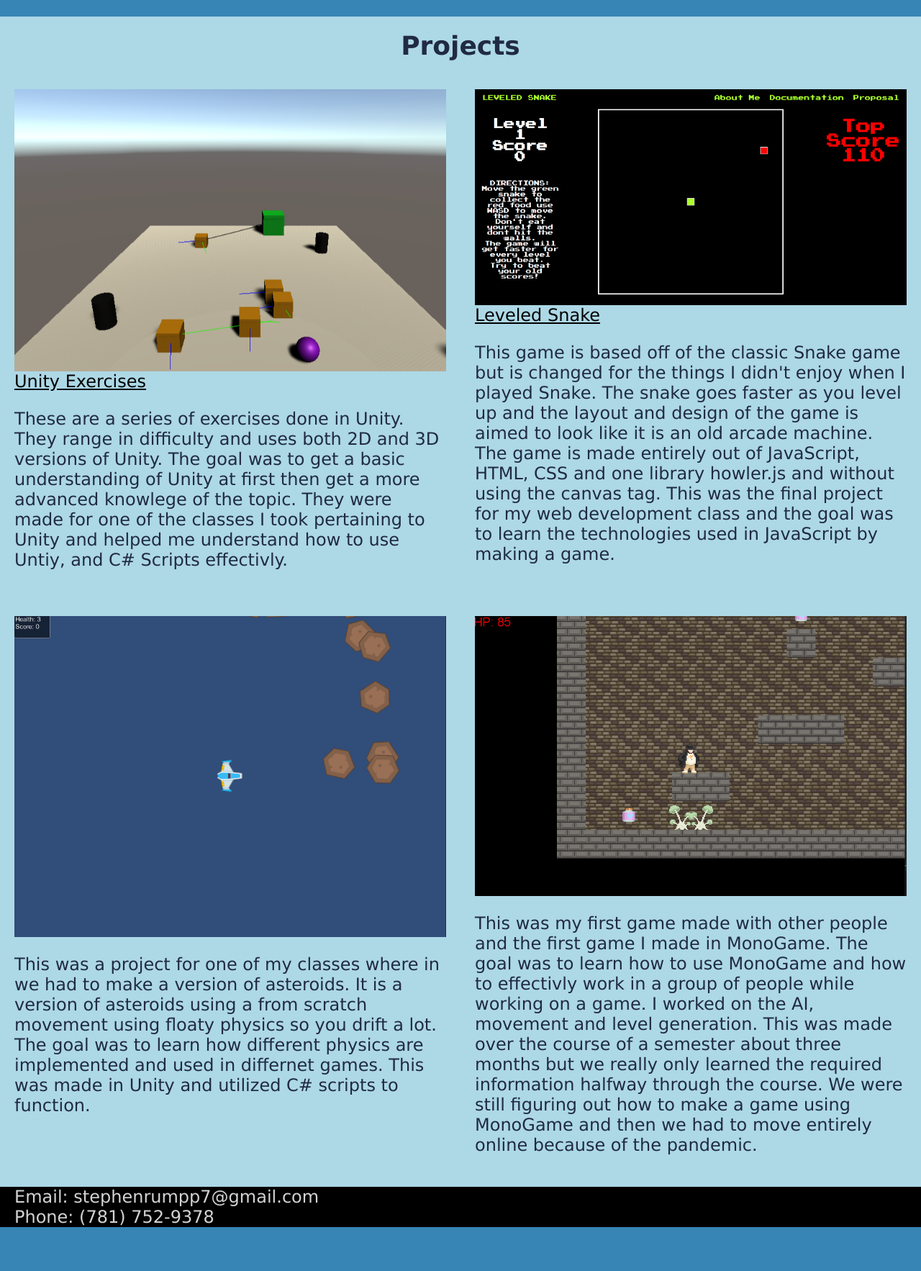
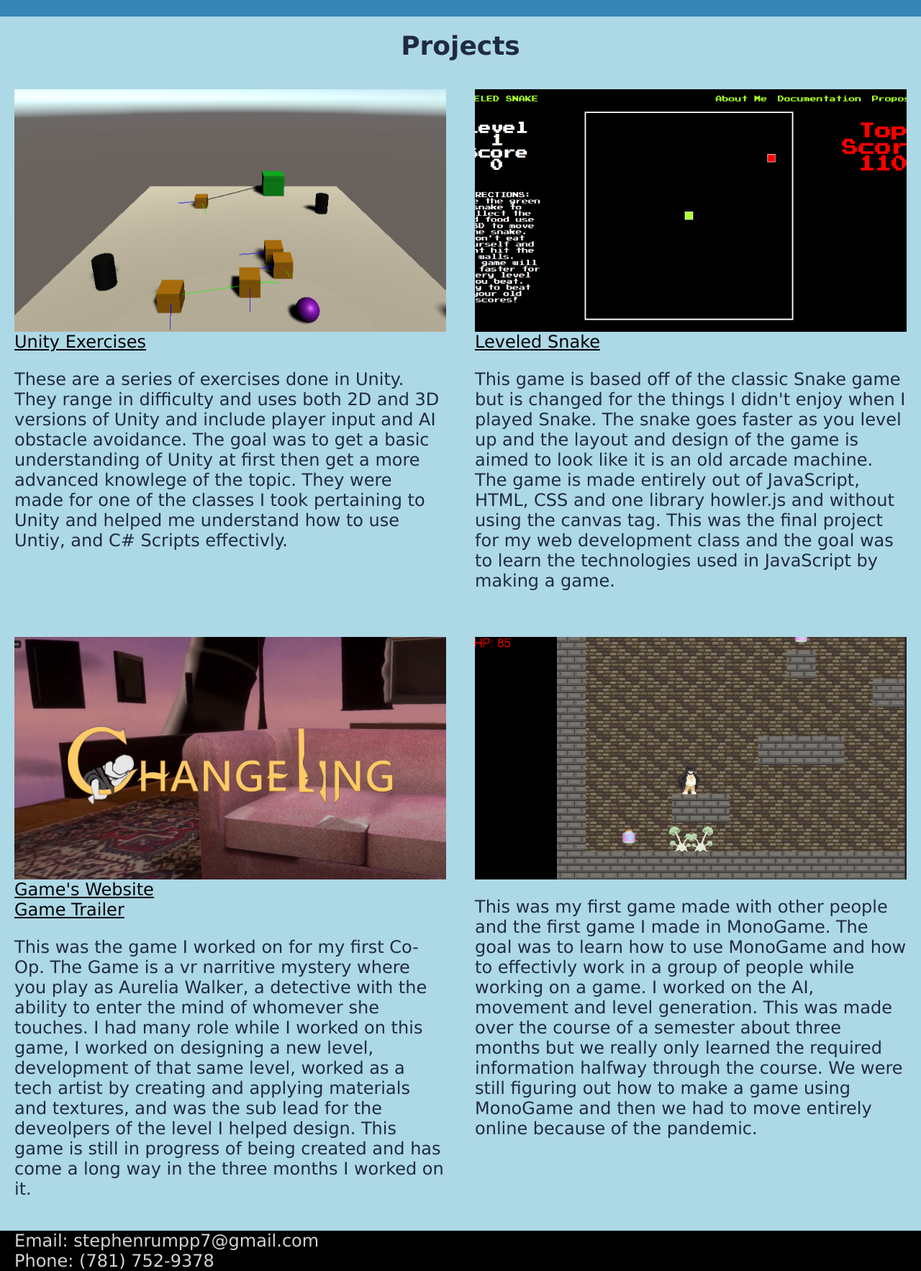
Before and after one commit to RegularStiv/235, a plain HTML site: page portfolio/index.html in a window 1280 px wide. Shown: the part 1000-2766 px from the top of the page at 72% size. Before the commit the page ends 2705 px from the top, so only its background shows below. Drawn offline with Linux system fonts and the light colour scheme.

Commit message:
updated portfolio

```diff
--- a/portfolio/css/style.css
+++ b/portfolio/css/style.css
@@ -276,8 +276,8 @@ footer a:hover{
         grid-template-areas: "navbar button";
     }
     .dropdown{
-        display: initial;
         position: relative;
+        display: inline-block;
         justify-self: center;
         padding-left:25px;
         padding-right:25px;
@@ -285,7 +285,6 @@ footer a:hover{
     .dropbtn {
         background-color: black;
         color: lightgray;
-
         grid-area: button;
         padding: 22px;
         font-size: 25px;
@@ -298,7 +297,8 @@ footer a:hover{
         right: 0px;
         top: 75px;
         background-color: #f1f1f1;
-        min-width: 153px;
+        width: 100%;
+        overflow: auto;
         box-shadow: 0px 8px 16px 0px rgba(0,0,0,0.2);
         z-index: 1;
       }
--- a/portfolio/index.html
+++ b/portfolio/index.html
@@ -30,12 +30,11 @@
           </div>
     </header>
     <section class = "wrapper">
-        <h1 id = "tag">Coding is my passion</h1>
+        <h1 id = "tag">Coding is my Passion</h1>
         <img id = "about-me-pic" src = "media/ME.jpg" alt = "picture of me">
         <div id = "about-me">
-            I am a Game Developer and Front End Developer from Boston, Massachusetts.
+            I am a Game Developer and Front End Developer from Dedham, Massachusetts.
             I enjoy taking new ideas and turning them into games and stories as well.
-            Sometimes I find it fun to make fake websites for games or stories I really enjoy.
             Outside of coding I enjoy reading comics, playing video games with friends and cooking.
         </div>
         <img id = "about-me-pic-small" src = "media/cropped-me.jpg" alt = "smaller picture of me">
@@ -52,14 +51,15 @@
                 <li>C++</li>
                 <li>HTML</li>
                 <li>CSS</li>
+                <li>JavaScript</li>
                 <li>Java</li>
-                <li>JavaScript</li>
             </ul>
         </div>
         <div id = "software">
             <ul class = "flex">
                 <li id = "topl">Software</li>
                 <li>Unity</li>
+                <li>Unreal Engine</li>
                 <li>Visual Studio</li>
                 <li>Visual Studio Code</li>
                 <li>Git</li>
@@ -76,43 +76,62 @@
     <section id = "projects">
         <h2 id = "section-project">Projects</h2>
         <div class = "textbox" >
-            <img id = "one" src = "media/exercise.PNG" alt = "temp img">
+            <img id = "one" src = "media/exerciseWideScreen.png" alt = "temp img">
             <a href = "https://igme-202.github.io/exercises-RegularStiv/">Unity Exercises</a>
             <p id = "one-text">
                 These are a series of exercises done in Unity.
-                They range in difficulty and uses both 2D and 3D versions of Unity.
-                The goal was to get a basic understanding of Unity at first then get a more advanced knowlege of the topic.
+                They range in difficulty and uses both 2D and 3D versions of Unity
+                and include player input and AI obstacle avoidance.
+                The goal was to get a basic understanding of Unity at first then get a
+                more advanced knowlege of the topic.
                 They were made for one of the classes I took pertaining to Unity
                 and helped me understand how to use Untiy, and C# Scripts effectivly.
             </p>
         </div>
         <div class = "textbox" >
-            <img id = "two" src = "media/snake.PNG" alt = "temp img">
+            <img id = "two" src = "media/snakeWideScreen.png" alt = "temp img">
             <a href = "https://people.rit.edu/sar7743/235/project3/">Leveled Snake</a>
             <p id = "two-text">
-                This game is based off of the classic Snake game but is changed for the things I didn't enjoy when I played Snake.
-                The snake goes faster as you level up and the layout and design of the game is aimed to look like it is an old arcade machine.
-                The game is made entirely out of JavaScript, HTML, CSS and one library howler.js and without using the canvas tag.
-                This was the final project for my web development class and the goal was to learn the technologies used in JavaScript by making a game.
+                This game is based off of the classic Snake game but is changed
+                for the things I didn't enjoy when I played Snake.
+                The snake goes faster as you level up and the layout and
+                design of the game is aimed to look like it is an old arcade machine.
+                The game is made entirely out of JavaScript, HTML, CSS and one
+                library howler.js and without using the canvas tag.
+                This was the final project for my web development class and the
+                goal was to learn the technologies used in JavaScript by making a game.
             </p>
         </div>
         <div class = "textbox" >
-            <img id = "three" src = "media/space.PNG" alt = "asteroids img">
+            <img id = "three" src = "media/change.png" alt = "Changeling vr img">
+            <a href = "https://www.changelingvr.com/">Game's Website</a>
+            <a href = https://www.youtube.com/watch?v=nZGJtnUvC2I>Game Trailer</a>
             <p id = "three-text">
-                This was a project for one of my classes where in we had to make a version of asteroids.
-                It is a version of asteroids using a from scratch movement using floaty physics so you drift a lot.
-                The goal was to learn how different physics are implemented and used in differnet games.
-                This was made in Unity and utilized C# scripts to function.
+                This was the game I worked on for my first Co-Op.
+                The Game is a vr narritive mystery where you play as Aurelia Walker,
+                a detective with the ability to enter the mind of whomever she touches.
+                I had many role while I worked on this game, I worked on designing a
+                new level, development of that same level,
+                worked as a tech artist by creating and applying materials and textures,
+                and was the sub lead for the deveolpers of the level I helped design.
+                This game is still in progress of being created and has come a long way
+                in the three months I worked on it.
             </p>
         </div>
         <div class = "textbox" >
-            <img id = "four" src = "media/norman.PNG" alt = "norman the neckbeard img">
+            <img id = "four" src = "media/normanWideScreen.png" alt = "norman the neckbeard img">
             <p id = "four-text">
-                This was my first game made with other people and the first game I made in MonoGame.
-                The goal was to learn how to use MonoGame and how to effectivly work in a group of people while working on a game.
+                This was my first game made with other people and the first game I
+                made in MonoGame.
+                The goal was to learn how to use MonoGame and how to effectivly
+                work in a group of people while working on a game.
                 I worked on the AI, movement and level generation.
-                This was made over the course of a semester about three months but we really only learned the required information halfway through the course.
-                 We were still figuring out how to make a game using MonoGame and then we had to move entirely online because of the pandemic.</p>
+                This was made over the course of a semester about three months
+                but we really only learned the required information halfway
+                through the course.
+                We were still figuring out how to make a game using MonoGame and
+                then we had to move entirely online because of the pandemic.
+                </p>
         </div>
     </section>
     <footer>
```
Also changed, not shown: portfolio/documentation.html (deleted, +0 -19 lines), portfolio/media/change.png (added), portfolio/media/exerciseWideScreen.png (added), portfolio/media/normanWideScreen.png (added), portfolio/media/snakeWideScreen.png (added), portfolio/media/space.PNG (deleted).
